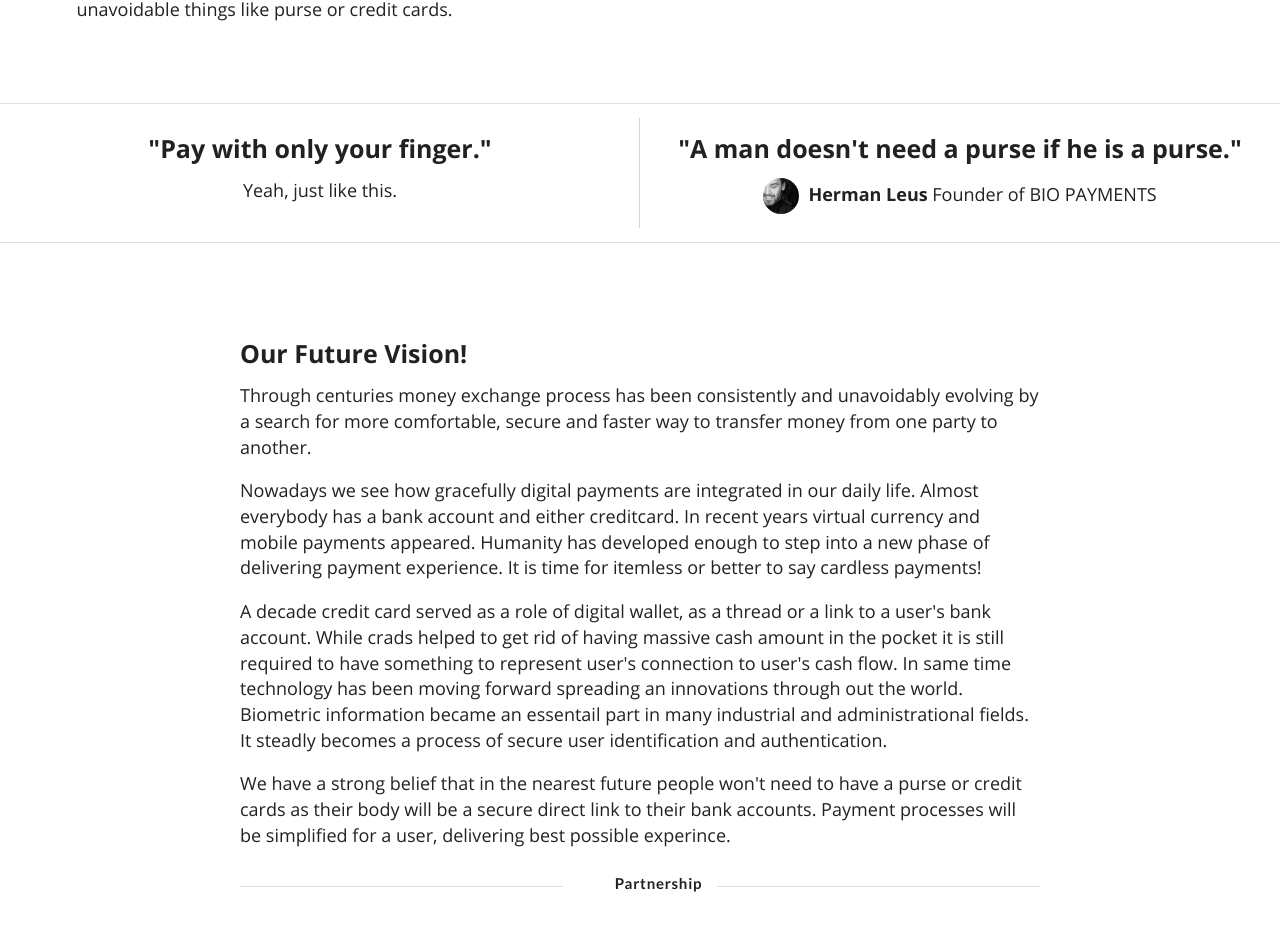
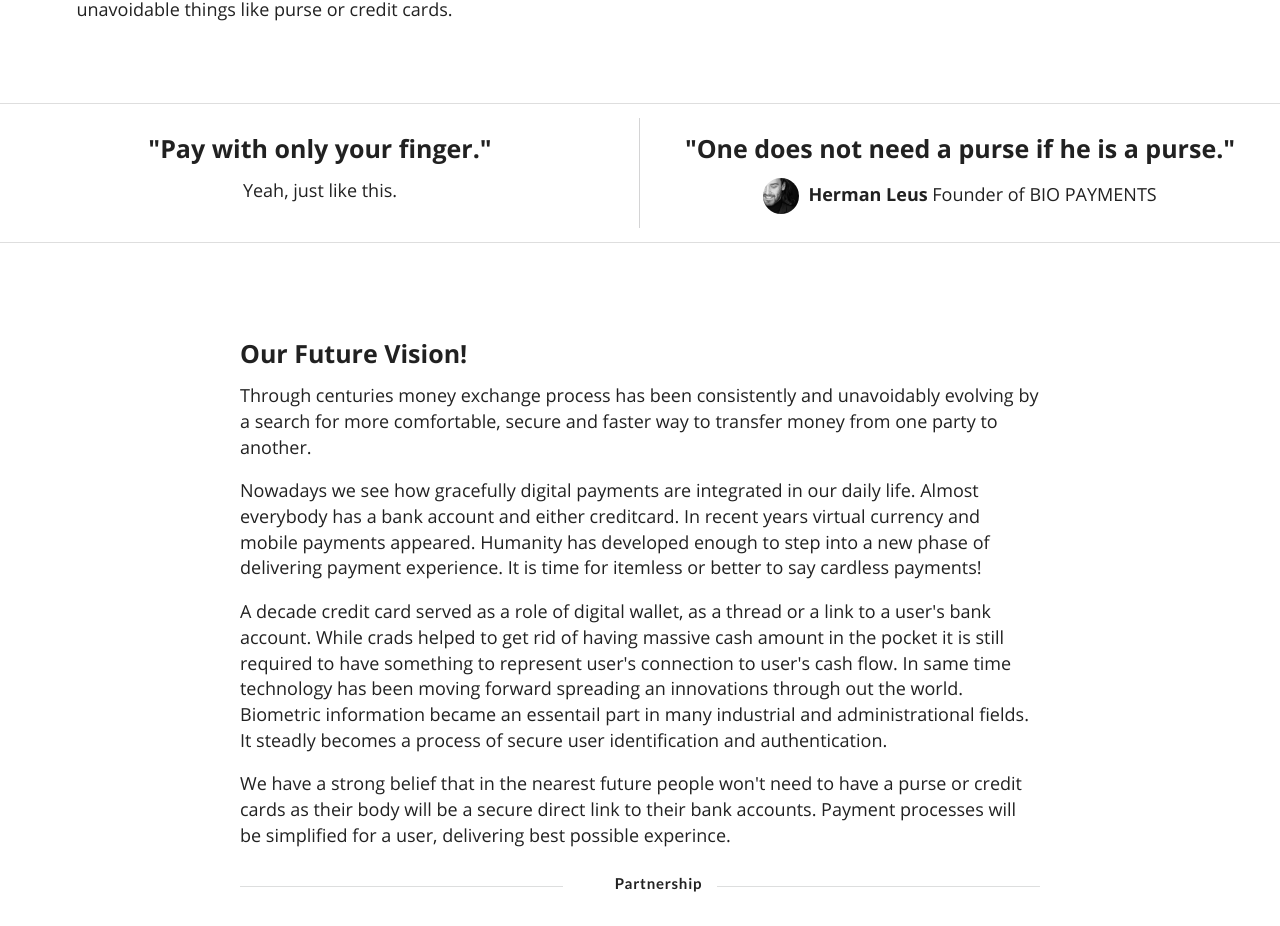
Before and after one commit to Mirajjj/biopayments-client, a Vue app: page / in a window 1280 px wide. Shown: the part 1154-2080 px from the top of the page. Built offline with nearby package versions, Linux system fonts and the light colour scheme; a web font is replaced by a local one.

Commit message:
added meta tags

```diff
--- a/index.html
+++ b/index.html
@@ -2,6 +2,8 @@
 <html>
   <head>
     <meta charset="utf-8">
+    <meta name="description" content="The first payment solutions based on biometric data. Pay without carrying anything! Fintech startup working to achieve excellence in payment industry using biometric innovations.">
+    <meta http-equiv="content-type" content="text/html;charset=UTF-8">
     <link rel="shortcut icon" type="image/png" href="/static/favicon.png"/>
     <title>Bio Payments</title>
   </head>
--- a/src/pages/home/template.html
+++ b/src/pages/home/template.html
@@ -45,7 +45,7 @@
           <p>Yeah, just like this.</p>
         </div>
         <div class="column">
-          <h3>"A man doesn't need a purse if he is a purse."</h3>
+          <h3>"One does not need a purse if he is a purse."</h3>
           <p>
             <img src="../../assets/avatar.jpg" class="ui avatar image"> <b>Herman Leus</b> Founder of BIO PAYMENTS
           </p>
```
